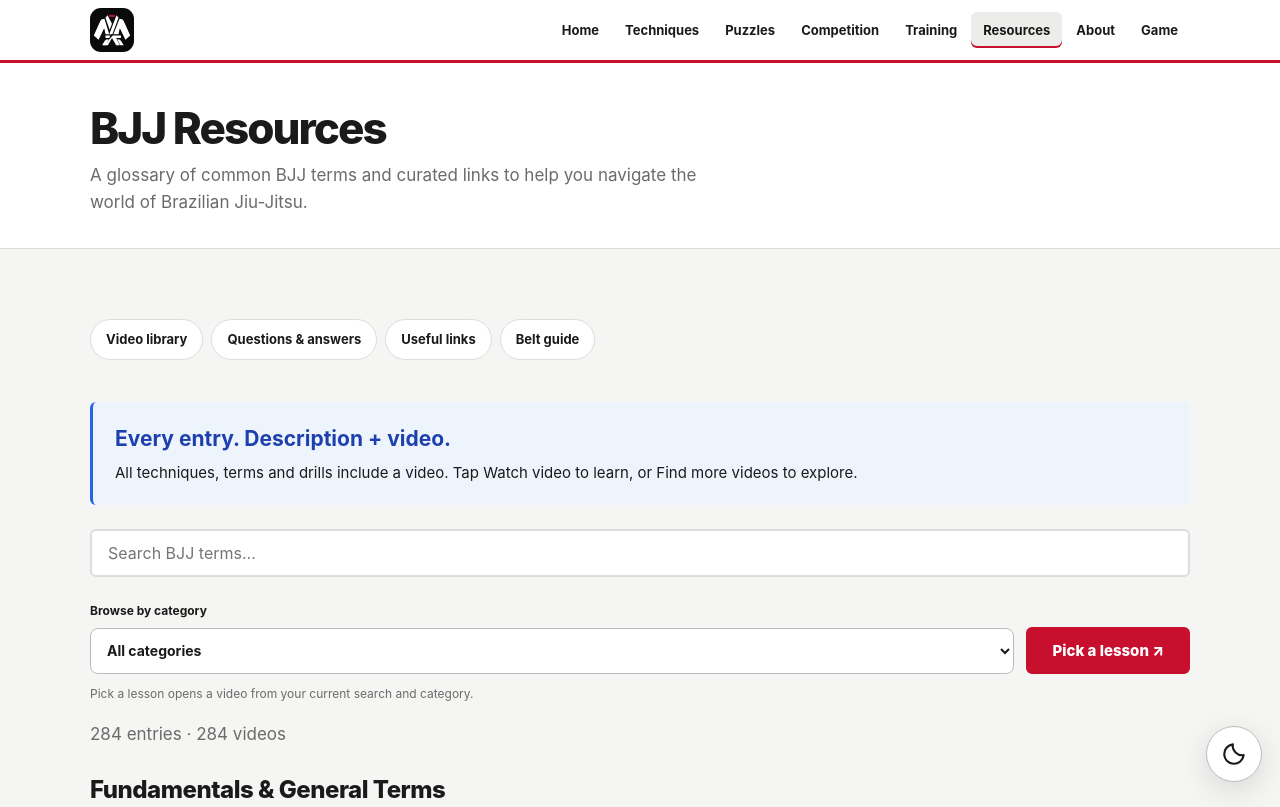
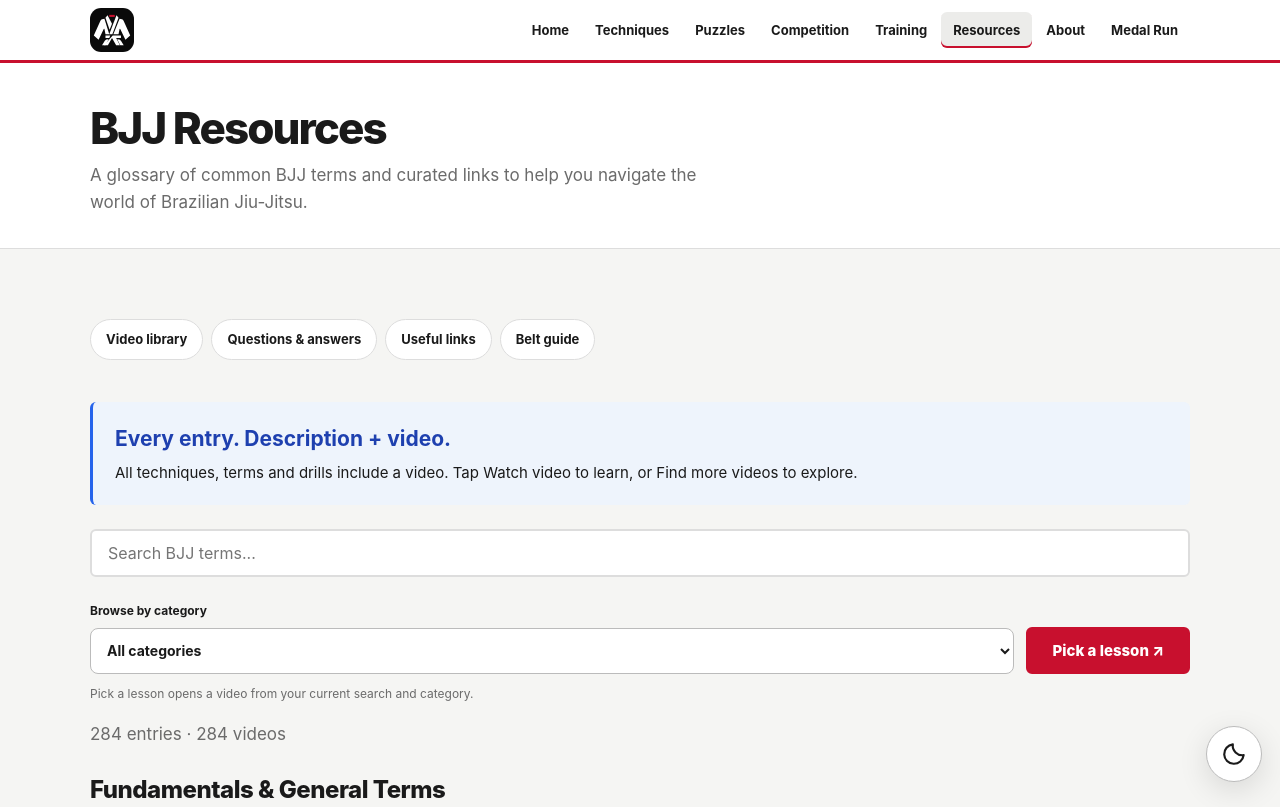
Before and after one commit to shaffergabebjj/BJJ-Connections, a plain HTML site: page resources.html in a window 1280 px wide. Shown: the top 807 px of the page. Drawn offline with Linux system fonts and the light colour scheme.

Commit message:
Label Medal Run in site navigation

```diff
--- a/resources.html
+++ b/resources.html
@@ -45,7 +45,7 @@
         <a href="training.html">Training</a>
         <a href="resources.html" class="active" aria-current="page">Resources</a>
         <a href="about.html">About</a>
-        <a href="game/">Game</a>
+        <a href="game/">Medal Run</a>
       </div>
     </nav>
   </div>
```
